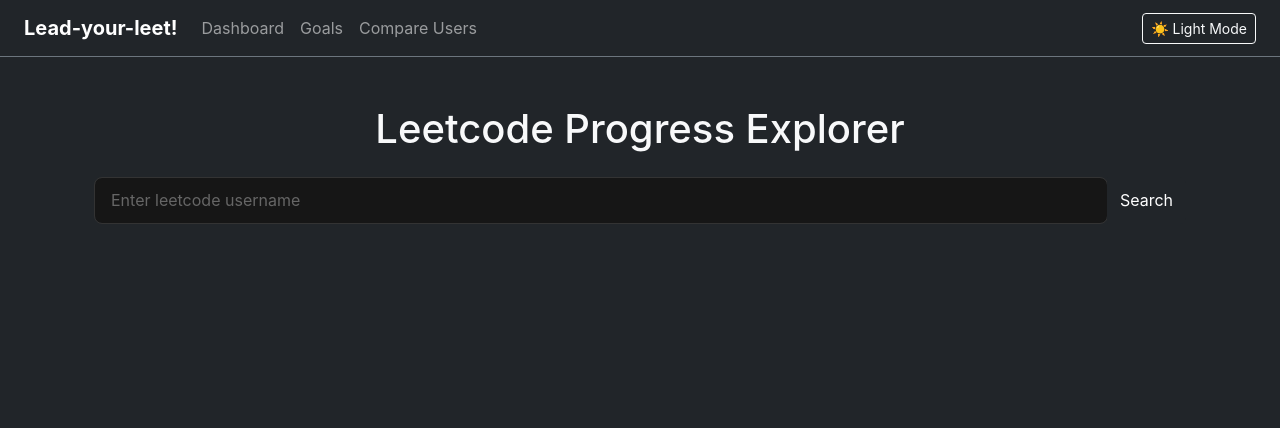
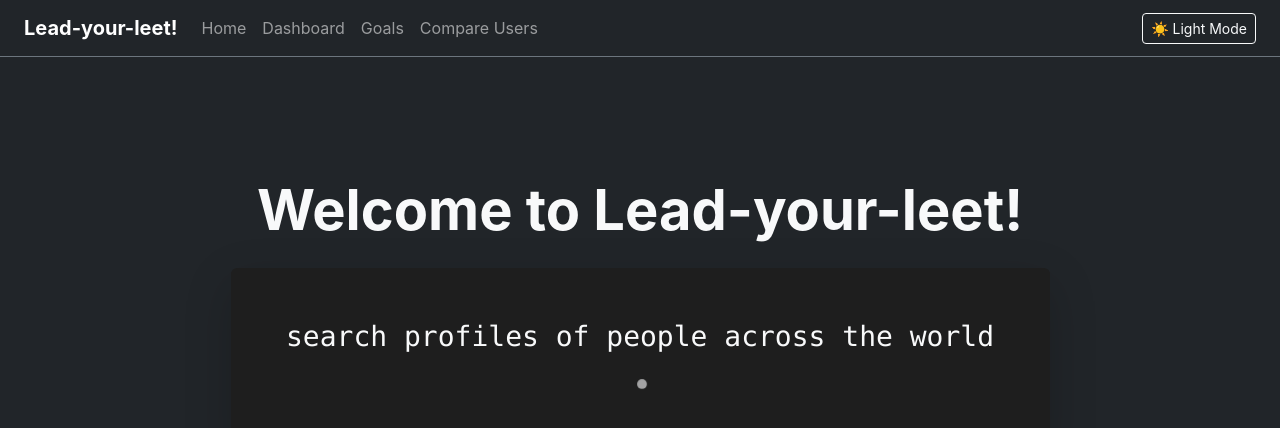
Before and after one commit to Princy0309/LeetCode-Progress-Explorer, a React (Vite) app: page / in a window 1280 px wide. Shown: the top 428 px of the page. Built offline with nearby package versions, Linux system fonts and the light colour scheme.

Commit message:
Add home page with word-by-word typing and erasing loop using AI assisstance

```diff
--- a/src/App.jsx
+++ b/src/App.jsx
@@ -1,5 +1,6 @@
 import React, { useState, useEffect } from 'react';
 import { BrowserRouter, Routes, Route, Link } from 'react-router-dom';
+import Home from './pages/Home';
 import Dashboard from './pages/Dashboard';
 import GoalTracker from './pages/GoalTracker';
 import ComparePage from './pages/ComparePage';
@@ -108,11 +109,14 @@
     <BrowserRouter>
       <div className={`min-vh-100 ${darkMode ? 'bg-dark text-light' : 'bg-light text-dark'}`}>
         <nav className={`navbar navbar-expand-lg ${darkMode ? 'navbar-dark bg-dark border-bottom border-secondary' : 'navbar-light bg-white border-bottom'} px-4 mb-4`}>
-          <span className="navbar-brand fw-bold">Lead-your-leet!</span>
+          <Link className="navbar-brand fw-bold text-decoration-none" to="/">Lead-your-leet!</Link>
           <div className="collapse navbar-collapse">
             <ul className="navbar-nav me-auto mb-2 mb-lg-0">
               <li className="nav-item">
-                <Link className="nav-link" to="/">Dashboard</Link>
+                <Link className="nav-link" to="/">Home</Link>
+              </li>
+              <li className="nav-item">
+                <Link className="nav-link" to="/dashboard">Dashboard</Link>
               </li>
               <li className="nav-item">
                 <Link className="nav-link" to="/practice">Goals</Link>
@@ -127,8 +131,9 @@
 
         <div className="container">
           <Routes>
+            <Route path="/" element={<Home darkMode={darkMode} />} />
             <Route
-              path="/"
+              path="/dashboard"
               element={
                 <Dashboard
                   username={username}
--- /dev/null
+++ b/src/Pages/Home.jsx
@@ -0,0 +1,60 @@
+import React, { useState, useEffect } from 'react';
+
+const sentences = [
+  "search profiles of people across the world",
+  "compare progress with friends and people",
+  "set goals and achieve them!"
+];
+
+export default function Home({ darkMode }) {
+  const [currentText, setCurrentText] = useState("");
+  const [sentenceIndex, setSentenceIndex] = useState(0);
+  const [isDeleting, setIsDeleting] = useState(false);
+  const [typingSpeed, setTypingSpeed] = useState(60);
+
+  useEffect(() => {
+    const fullText = sentences[sentenceIndex];
+    const words = fullText.split(" ");
+    const currentWords = currentText ? currentText.split(" ") : [];
+
+    const handleTyping = () => {
+      if (!isDeleting) {
+        if (currentWords.length < words.length) {
+          const nextText = words.slice(0, currentWords.length + 1).join(" ");
+          setCurrentText(nextText);
+
+          if (currentWords.length + 1 === words.length) {
+            setTimeout(() => setIsDeleting(true), 1000);
+            setTypingSpeed(30);
+          }
+        }
+      } else {
+        if (currentWords.length > 0) {
+          const nextText = currentWords.slice(0, currentWords.length - 1).join(" ");
+          setCurrentText(nextText);
+
+          if (currentWords.length - 1 === 0) {
+            setIsDeleting(false);
+            setSentenceIndex((prev) => (prev + 1) % sentences.length);
+            setTypingSpeed(60);
+          }
+        }
+      }
+    };
+
+    const timer = setTimeout(handleTyping, typingSpeed);
+    return () => clearTimeout(timer);
+  }, [currentText, isDeleting, sentenceIndex, typingSpeed]);
+
+  return (
+    <div className="container d-flex flex-column justify-content-center align-items-center min-vh-75 text-center" style={{ marginTop: '15vh' }}>
+      <h1 className="display-4 fw-bold mb-4">Welcome to Lead-your-leet!</h1>
+      <div className="p-5 rounded shadow-lg w-75" style={{ background: darkMode ? '#1e1e1e' : '#f8f9fa', minHeight: '150px' }}>
+        <p className="fs-3 font-monospace mb-0">
+          {currentText}
+          <span className="spinner-grow spinner-grow-sm ms-1" role="status" aria-hidden="true"></span>
+        </p>
+      </div>
+    </div>
+  );
+}
```
